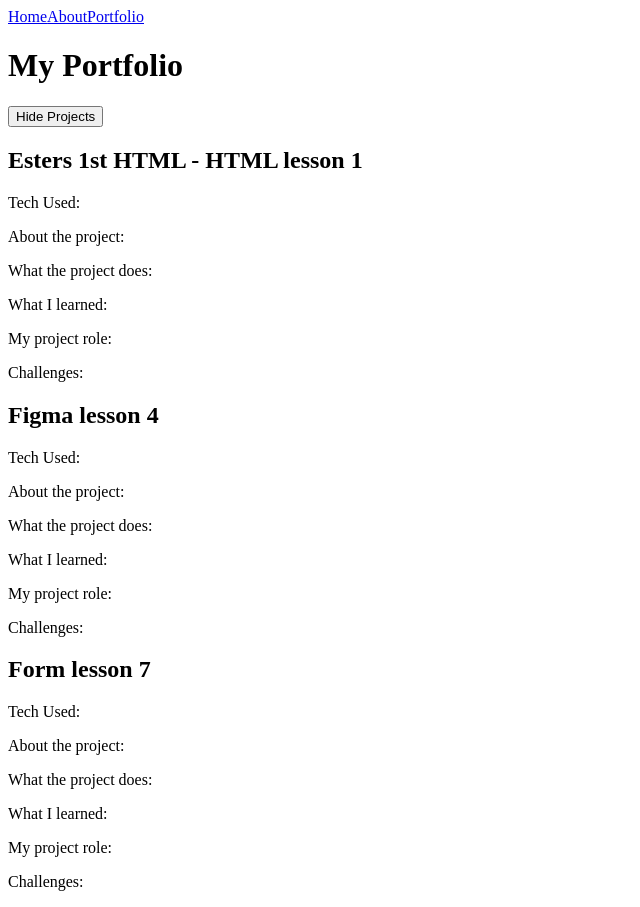
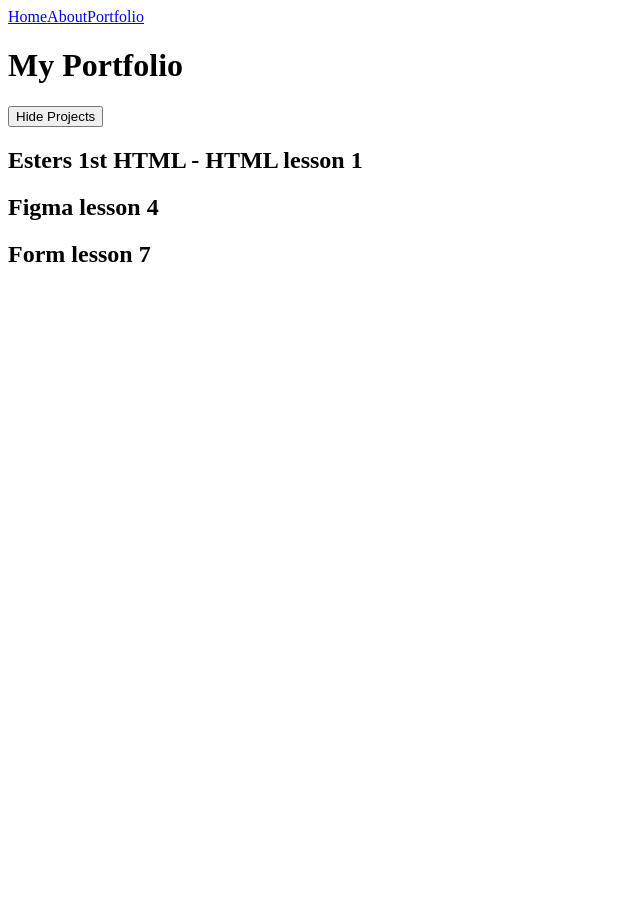
Before and after one commit to EsterHajos/Portfolio, a React (Vite) app in the folder Portfolio/: page /portfolio in a window 1280 px wide. Both pictures are taken after a click on the button "Show Projects". Shown: the whole page, without its empty margins (0-640 px from the left). After the commit the page ends 800 px from the top, so only its background shows below. Built offline with nearby package versions, Linux system fonts and the light colour scheme.

Commit message:
testing out changing my popup

```diff
--- a/Portfolio/src/components/Popup.jsx
+++ b/Portfolio/src/components/Popup.jsx
@@ -16,18 +16,17 @@ onClose,
 {    return (
         <div className="popup">
             <div className="popup-content">
+                <button onClick={onClose}>Close</button>
 
                 <h2>{projectname}</h2>
                 <img src={screenshot} alt={`${projectname} screenshot`} />
-                <p><strong>GitHub Repository:</strong> <a href={githubRepo} target="_blank" rel="noopener noreferrer">{githubRepo}</a></p>
-                <p><strong>Technologies Used:</strong> {techUsed}</p>
-                <p><strong>Write-Up:</strong> {writeUp}</p>
-                <p><strong>Project Function:</strong> {projectfunction}</p>
-                <p><strong>What I Learned:</strong> {learned}</p>
-                <p><strong>My Role:</strong> {role}</p>
-                <p><strong>Challenges Faced:</strong> {challanges}</p>
-
-                <button onClick={onClose}>Close</button>
+                <a href={githubRepo} target="_blank" rel="noreferrer">GitHub Repository</a>
+                <p>{techUsed}</p>
+                <p>{writeUp}</p>
+                <p>{projectfunction}</p>
+                <p>{learned}</p>
+                <p>{role}</p>
+                <p>{challanges}</p>
 
             </div>
         </div>
--- a/Portfolio/src/components/projectcard.jsx
+++ b/Portfolio/src/components/projectcard.jsx
@@ -1,4 +1,4 @@
-function Projectcard({
+/* function Projectcard({
   projectname,
   screenshot,
   githubRepo,
@@ -42,4 +42,15 @@ function Projectcard({
   );
 }
 
+export default Projectcard; */
+
+
+function Projectcard({ projectname, onClick }) {
+  return (
+    <div className="project-card" onClick={onClick}>
+      <h2>{projectname}</h2>
+    </div>
+  );
+}
+
 export default Projectcard;
--- a/Portfolio/src/pages/Portfolio.jsx
+++ b/Portfolio/src/pages/Portfolio.jsx
@@ -21,9 +21,11 @@ function Portfolio() {
          {showProjects && (
         <div className="projects-container">
           {projects.map((project) => (
-            <div key={project.projectname} onClick={() => setSelectedProject(project)}>
-              <Projectcard projectname={project.projectname} />
-            </div>
+            <Projectcard
+              key={project.projectname}
+              projectname={project.projectname}
+              onClick={() => setSelectedProject(project)}
+            />
           ))}
         </div>
       )}
```
Also changed, not shown: Portfolio/src/pages/Home.jsx (line endings or trailing spaces).
